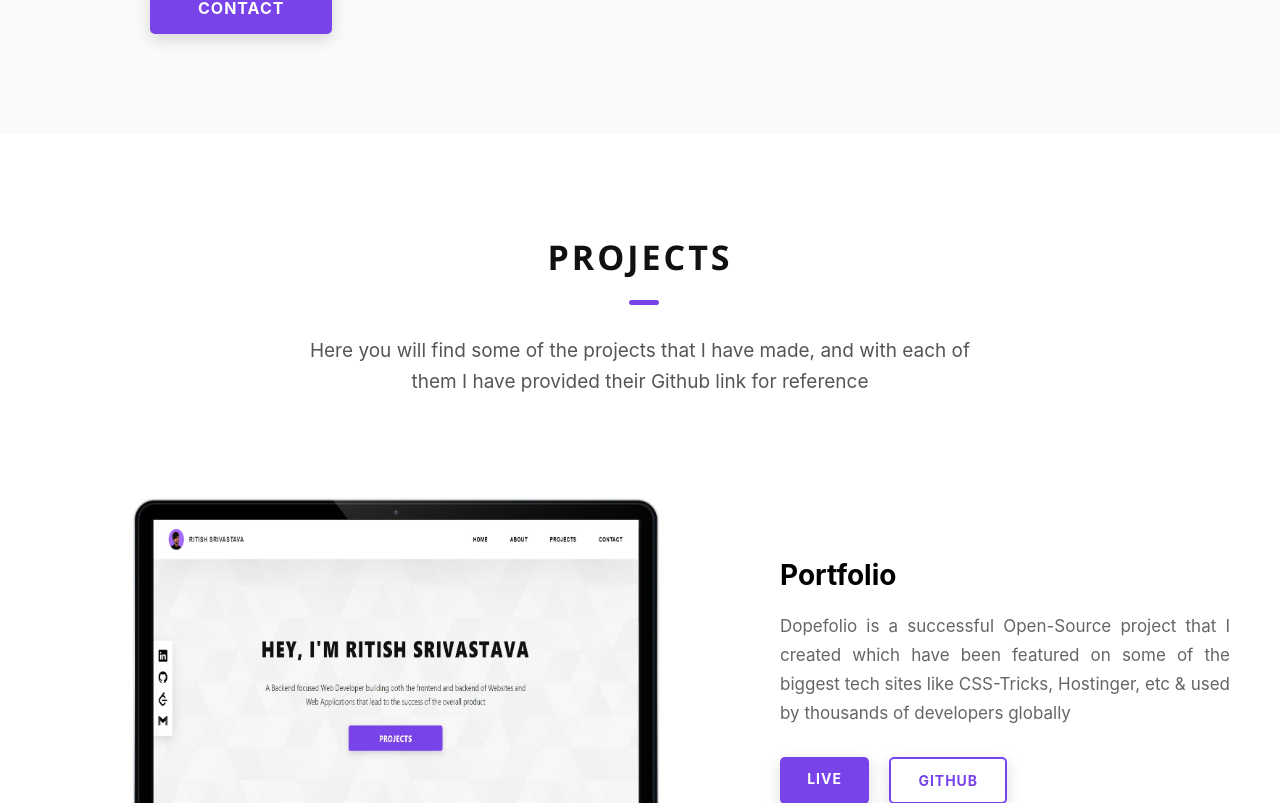
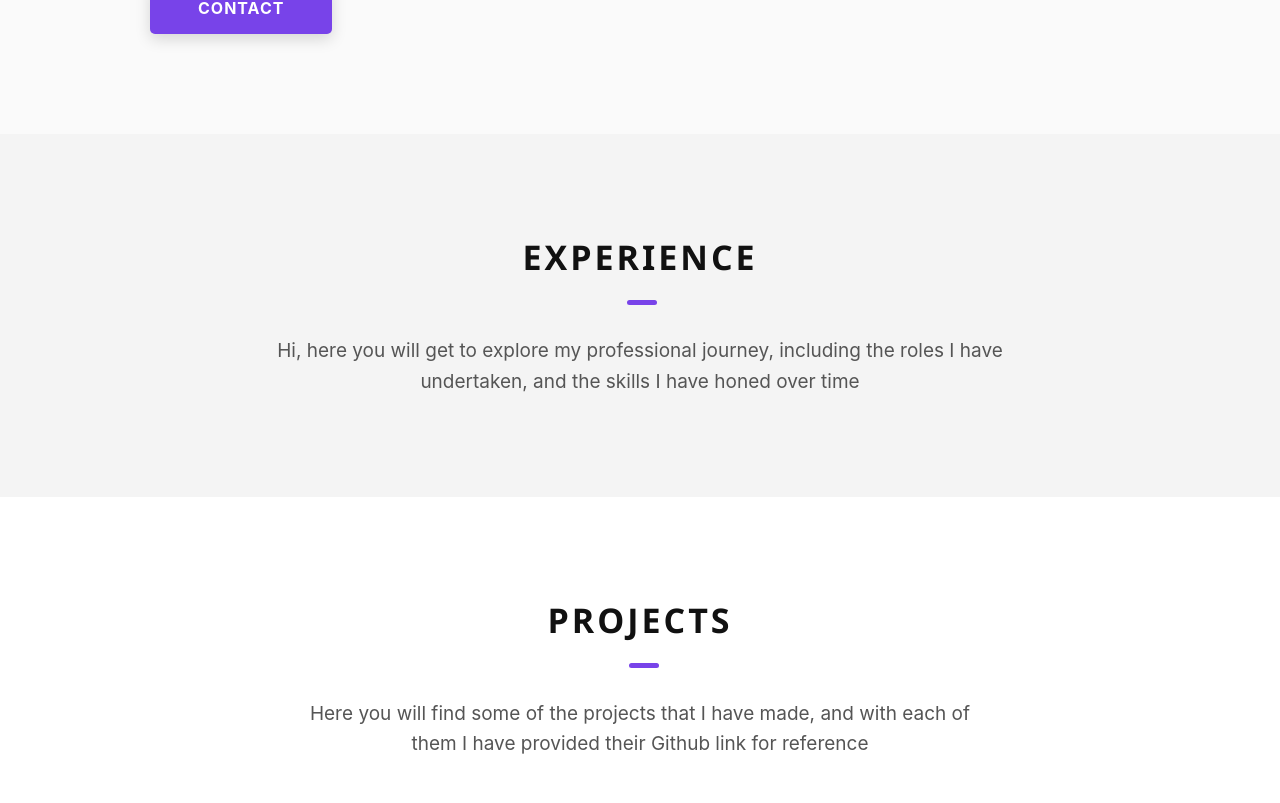
Before and after one commit to ritish1912/My-portfolio, a React (Vite) app: page / in a window 1280 px wide. Shown: the part 1717-2520 px from the top of the page. Built offline with nearby package versions, Linux system fonts and the light colour scheme.

Commit message:
Experience section started

```diff
--- a/src/App.jsx
+++ b/src/App.jsx
@@ -3,12 +3,13 @@ import HomePage from "./components/HomePage";
 import NavBar from "./components/NavBar";
 import leetcodeLogo from "./resources/leetcode-svgrepo-com.svg";
 import gmailLogo from "./resources/Gmail-Icon-Vector.jpg";
-import { useState } from "react";
+import { useEffect, useRef, useState } from "react";
 import AboutMe from "./components/AboutMe";
 import Projects from "./components/Projects";
 import ContactMe from "./components/ContactMe";
 import { ToastContainer } from "react-toastify";
 import "react-toastify/dist/ReactToastify.css";
+import Experience from "./components/Experience";
 
 function App() {
   const [showBubbleLinkedIn, setShowBubbleLinkedIn] = useState(false);
@@ -16,8 +17,17 @@ function App() {
   const [showBubbleLeetcode, setShowBubbleLeetcode] = useState(false);
   const [showBubbleGmail, setShowBubbleGmail] = useState(false);
 
+  const topRef = useRef(null);
+
+  //For rendering from the top on every reload
+  useEffect(() => {
+    if (topRef.current) {
+      topRef.current.scrollIntoView({ behaviour: "smooth" });
+    }
+  }, []);
+
   return (
-    <div className="App">
+    <div ref={topRef} className="App">
       <ToastContainer />
       <NavBar />
       <div className="social_container">
@@ -92,6 +102,7 @@ function App() {
       </div>
       <HomePage />
       <AboutMe />
+      <Experience />
       <Projects />
       <ContactMe />
     </div>
--- /dev/null
+++ b/src/components/Experience.jsx
@@ -0,0 +1,17 @@
+import React from "react";
+import styles from "../styles/experience.module.css";
+const Experience = () => {
+  return (
+    <div className={styles.container}>
+      <div className={styles.heading_container}>
+        <div className={styles.heading}>EXPERIENCE</div>
+        <div className={styles.info}>
+          Hi, here you will get to explore my professional journey, including
+          the roles I have undertaken, and the skills I have honed over time
+        </div>
+      </div>
+    </div>
+  );
+};
+
+export default Experience;
--- a/src/components/NavBar.jsx
+++ b/src/components/NavBar.jsx
@@ -37,6 +37,7 @@ function NavBar() {
       <div className={styles.menu}>
         <a href="#home">HOME</a>
         <a href="#about">ABOUT</a>
+        <a href="#experience">Experience</a>
         <a href="#project">PROJECTS</a>
         <a href="#contact">CONTACT</a>
       </div>
--- a/src/styles/contactMe.module.css
+++ b/src/styles/contactMe.module.css
@@ -11,8 +11,8 @@
     url(/src//resources/common-bg.svg);
   background-position: center;
   height: 150vh;
-  padding-top: 120px;
-  padding-bottom: 120px;
+  padding-top: 70px;
+  padding-bottom: 100px;
   /* position: relative; */
 }
 .heading {
--- /dev/null
+++ b/src/styles/experience.module.css
@@ -0,0 +1,39 @@
+.container {
+  background: #f4f4f4;
+  width: 100%;
+  padding-top: 100px;
+  padding-bottom: 100px;
+}
+.heading {
+  display: block;
+  font-size: 34px;
+  text-transform: uppercase;
+  letter-spacing: 3px;
+  text-align: center;
+  margin-bottom: 3.5rem;
+  position: relative;
+  color: #111;
+  font-family: "Segoe UI", Tahoma, Geneva, Verdana, sans-serif;
+  font-weight: 700;
+}
+.heading::after {
+  content: "";
+  position: absolute;
+  bottom: 0;
+  margin-bottom: -25px;
+  border-radius: 4px;
+  left: 49%;
+  width: 30px;
+  height: 5px;
+  background-color: #7843e9;
+}
+.info {
+  display: block;
+  text-align: center;
+  color: #555;
+  font-size: 19px;
+  font-weight: 400;
+  margin: auto;
+  line-height: 1.6;
+  width: 60%;
+}
```
